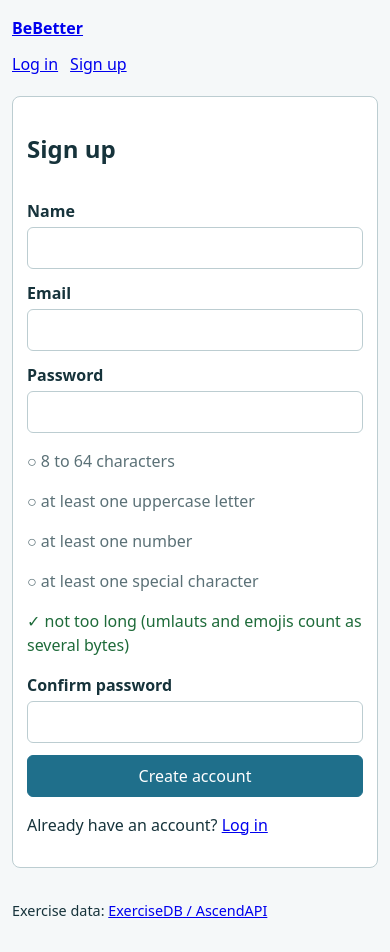
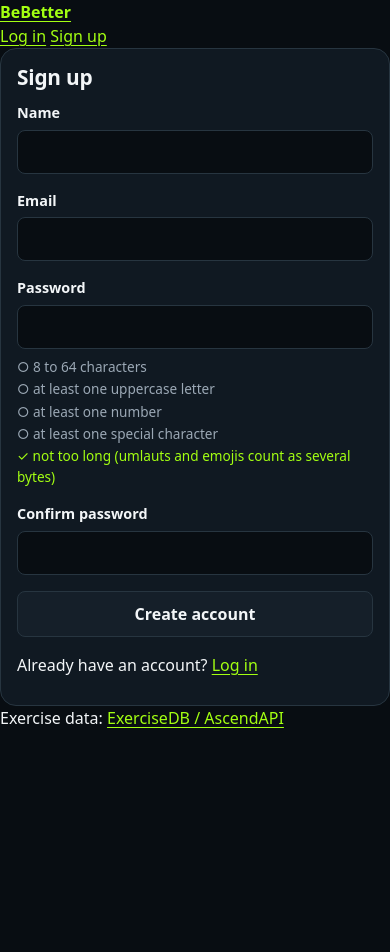
Before and after one commit to julianlaukert-sudo/BeBetter-Fitness-App, a React (Vite) app in the folder frontend/: page /register in a window 390 px wide. After the commit the page ends 844 px from the top, so only its background shows below. Built offline with nearby package versions, Linux system fonts and the light colour scheme; no server answers.

Commit message:
Add BeBetter dark theme and responsive navigation

```diff
--- a/frontend/package.json
+++ b/frontend/package.json
@@ -15,6 +15,7 @@
     "node": "22.x"
   },
   "dependencies": {
+    "lucide-react": "^1.66.0",
     "react": "^19.3.0",
     "react-dom": "^19.3.0",
     "react-router-dom": "^7.18.4",
--- a/frontend/src/style.css
+++ b/frontend/src/style.css
@@ -1,101 +1,392 @@
+/* BeBetter – zentrales Stylesheet*/
+
+/* ---------- Tokens ---------- */
 :root {
-  --color-text: #16333b;
-  --color-muted: #5b7177;
-  --color-border: #bccdd1;
-  --color-error: #9b2424;
-  --color-ok: #1e6b3a;
-  --color-accent: #1f6f8b;
-  --color-background: #f5f8f9;
+  --color-bg: #080d12;
+  --color-sidebar: #0b1117;
+  --color-surface: #101922;
+  --color-surface-raised: #151f29;
+  --color-border: #273540;
+  --color-border-strong: #364753;
+  --color-text: #f3f6f8;
+  --color-muted: #9ba8b5;
+  --color-faint: #6b7884;
+  --color-accent: #a3ff12;
+  --color-accent-hover: #b9ff52;
+  --color-accent-muted: #6fae16;
+  --color-accent-tint: #15230c;
+  --color-on-accent: #0a1203;
+  --color-error: #ff8a80;
+  --color-error-tint: #2a1416;
+
+  --space-1: 4px;
+  --space-2: 8px;
+  --space-3: 12px;
+  --space-4: 16px;
+  --space-5: 24px;
+  --space-6: 32px;
+  --space-7: 48px;
+
+  --radius-sm: 8px;
+  --radius-md: 12px;
+  --radius-lg: 16px;
+
+  --sidebar-width: 264px;
+  --tabbar-height: 64px;
+  --mobile-bar-height: 56px;
+  --content-max: 1400px;
+  --page-gutter: var(--space-4);
+  --font: system-ui, -apple-system, 'Segoe UI', Roboto, 'Helvetica Neue', Arial, sans-serif;
+
+  color-scheme: dark;
 }
 
-* { box-sizing: border-box; }
+/* Grundlagen */
+*, *::before, *::after { box-sizing: border-box; }
+
+html { -webkit-text-size-adjust: 100%; }
 
 body {
   margin: 0;
-  font: 17px/1.5 system-ui, sans-serif;
+  font: 16px/1.5 var(--font);
   color: var(--color-text);
-  background: var(--color-background);
+  background: var(--color-bg);
+  -webkit-font-smoothing: antialiased;
 }
 
-.app { max-width: 720px; margin: 0 auto; padding: 24px 20px; }
+h1, h2, h3 { margin: 0 0 var(--space-3); line-height: 1.2; font-weight: 700; letter-spacing: -0.01em; }
+h1 { font-size: 2rem; }
+h2 { font-size: 1.5rem; }
+h3 { font-size: 1.15rem; }
+p { margin: 0 0 var(--space-3); }
 
-.app-header {
+a { color: var(--color-accent); text-underline-offset: 3px; }
+a:hover { color: var(--color-accent-hover); }
+
+img { max-width: 100%; height: auto; }
+
+:focus-visible { outline: 2px solid var(--color-accent); outline-offset: 2px; }
+
+/* ---------- Formulare und Buttons ---------- */
+fieldset { border: 0; padding: 0; margin: 0; min-width: 0; }
+legend { padding: 0; margin-bottom: var(--space-2); font-size: 0.85rem; font-weight: 600; color: var(--color-muted); }
+
+label { display: block; margin: 0 0 var(--space-4); font-size: 0.9rem; font-weight: 600; }
+
+input, select, textarea {
+  display: block;
+  width: 100%;
+  min-height: 44px;
+  margin-top: 6px;
+  padding: 10px 12px;
+  font: inherit;
+  font-weight: 400;
+  color: var(--color-text);
+  background: var(--color-bg);
+  border: 1px solid var(--color-border);
+  border-radius: var(--radius-sm);
+}
+input::placeholder { color: var(--color-faint); }
+input:focus-visible, select:focus-visible, textarea:focus-visible {
+  outline: none;
+  border-color: var(--color-accent-muted);
+  box-shadow: 0 0 0 3px rgba(163, 255, 18, 0.18);
+}
+
+input[type='checkbox'], input[type='radio'] {
+  display: inline-block;
+  flex: none;
+  width: 18px;
+  height: 18px;
+  min-height: 0;
+  margin: 0;
+  padding: 0;
+  accent-color: var(--color-accent);
+}
+label:has(> input[type='checkbox']) { display: flex; align-items: center; gap: var(--space-3); font-weight: 500; }
+
+/* Fehlerhafte Felder: kräftiger Rahmen ohne Layoutsprung */
+[aria-invalid='true'] { border-color: var(--color-error); box-shadow: 0 0 0 1px var(--color-error); }
+
+/* Standard: ruhiger Button. Hauptaktionen werden gezielt mit .btn-primary markiert. */
+button {
+  min-height: 44px;
+  padding: 10px 18px;
+  font: inherit;
+  font-weight: 600;
+  color: var(--color-text);
+  background: var(--color-surface-raised);
+  border: 1px solid var(--color-border);
+  border-radius: var(--radius-sm);
+  cursor: pointer;
+}
+button:hover { border-color: var(--color-border-strong); }
+.btn-primary { color: var(--color-on-accent); background: var(--color-accent); border-color: var(--color-accent); }
+.btn-primary:hover { background: var(--color-accent-hover); border-color: var(--color-accent-hover); }
+button:disabled, fieldset[disabled] button { opacity: 0.5; cursor: not-allowed; }
+
+.icon-button {
+  display: inline-grid;
+  place-items: center;
+  min-width: 40px;
+  min-height: 40px;
+  padding: 8px;
+  color: var(--color-muted);
+  background: transparent;
+  border-color: transparent;
+}
+.icon-button:hover { color: var(--color-text); background: var(--color-surface-raised); border-color: transparent; }
+
+/* Meldungen  */
+[role='alert'], .form-errors { color: var(--color-error); }
+.form-errors {
+  margin-bottom: var(--space-4);
+  padding: var(--space-3) var(--space-4);
+  background: var(--color-error-tint);
+  border: 1px solid #5a2a2c;
+  border-radius: var(--radius-md);
+}
+.form-errors p:last-child, .form-errors ul:last-child { margin-bottom: 0; }
+.form-errors button { margin-top: var(--space-2); }
+
+.success, .status--ok { color: var(--color-accent); }
+.status--error { color: var(--color-error); }
+
+/* Hinweis aus dem AuthContext, falls der Browser keine Sitzung speichern kann */
+#root > p[role='alert'] { margin: 0; padding: var(--space-3) var(--space-4); background: var(--color-error-tint); }
+
+/* Bestehende Seitenbausteine  */
+.card {
+  padding: var(--space-5);
+  background: var(--color-surface);
+  border: 1px solid var(--color-border);
+  border-radius: var(--radius-lg);
+}
+.card + .card { margin-top: var(--space-5); }
+.card ul { padding-left: 22px; }
+.card li { margin: var(--space-4) 0; }
+
+/* Formulare direkt in einer Karte (Login, Registrierung, Onboarding, Profil) */
+.card > form { max-width: 560px; }
+.card > form + p { margin-top: var(--space-4); }
+
+.password-checks { margin: calc(-1 * var(--space-2)) 0 var(--space-4); padding: 0; list-style: none; font-size: 0.85rem; color: var(--color-muted); }
+.card .password-checks { padding-left: 0; }
+.password-checks li { margin: 2px 0; }
+.password-checks .ok { color: var(--color-accent); }
+
+/* Onboarding/Profil: Trainingstage */
+.day-options { display: grid; grid-template-columns: repeat(auto-fill, minmax(140px, 1fr)); gap: var(--space-2); margin-bottom: var(--space-4); }
+.day-options label {
+  margin: 0;
+  padding: 10px 12px;
+  background: var(--color-surface-raised);
+  border: 1px solid var(--color-border);
+  border-radius: var(--radius-sm);
+  cursor: pointer;
+}
+.day-options label:has(input:checked) { border-color: var(--color-accent-muted); background: var(--color-accent-tint); }
+
+/* Trainingskarten */
+.card article {
+  margin: var(--space-3) 0;
+  padding: var(--space-4);
+  background: var(--color-surface-raised);
+  border: 1px solid var(--color-border);
+  border-radius: var(--radius-md);
+}
+
+dialog {
+  width: min(92vw, 520px);
+  padding: var(--space-5);
+  color: var(--color-text);
+  background: var(--color-surface);
+  border: 1px solid var(--color-border);
+  border-radius: var(--radius-lg);
+}
+dialog::backdrop { background: rgba(4, 7, 10, 0.75); }
+dialog img { display: block; margin: var(--space-3) 0; border-radius: var(--radius-md); background: #fff; }
+
+/* ---------- Logo */
+.brand { display: inline-flex; align-items: center; gap: 10px; color: var(--color-text); text-decoration: none; }
+.brand:hover { color: var(--color-text); }
+.brand-mark { flex: none; color: var(--color-accent); }
+.brand-text { display: flex; flex-direction: column; }
+.brand-name { font-size: 1.35rem; font-weight: 800; line-height: 1; letter-spacing: -0.02em; }
+.brand-tagline { margin-top: 5px; font-size: 0.6rem; font-weight: 600; letter-spacing: 0.18em; text-transform: uppercase; color: var(--color-muted); }
+
+/* Lucide zeichnet die Hantel diagonal; im Logo und in der Navigation liegt sie waagerecht */
+.icon-dumbbell { transform: rotate(-45deg); }
+
+/* App-Layout */
+.app-shell { min-height: 100vh; min-height: 100dvh; }
+
+.sidebar { display: none; }
+
+.mobile-bar {
+  position: sticky;
+  top: 0;
+  z-index: 20;
   display: flex;
-  flex-wrap: wrap;
   align-items: center;
   justify-content: space-between;
-  gap: 12px;
+  padding: var(--space-3) var(--space-4);
+  padding-top: calc(var(--space-3) + env(safe-area-inset-top));
+  background: var(--color-bg);
+  border-bottom: 1px solid var(--color-border);
 }
 
-.app-header h1 { margin: 0; }
+.tab-bar {
+  position: fixed;
+  right: 0;
+  bottom: 0;
+  left: 0;
+  z-index: 20;
+  display: grid;
+  grid-auto-columns: 1fr;
+  grid-auto-flow: column;
+  padding-bottom: env(safe-area-inset-bottom);
+  background: var(--color-sidebar);
+  border-top: 1px solid var(--color-border);
+}
+.tab-bar a {
+  display: flex;
+  flex-direction: column;
+  align-items: center;
+  justify-content: center;
+  gap: 3px;
+  min-height: var(--tabbar-height);
+  font-size: 0.75rem;
+  font-weight: 600;
+  color: var(--color-muted);
+  text-decoration: none;
+}
+.tab-bar a:hover { color: var(--color-text); }
+.tab-bar a[aria-current='page'] { color: var(--color-accent); }
 
-nav { display: flex; flex-wrap: wrap; align-items: center; gap: 12px; }
+/* Beim Tippen in ein Eingabefeld: Tab-Leiste ausblenden, damit sie nicht über der Tastatur liegt */
+.app-shell:has(:is(input:not([type='checkbox']):not([type='radio']), select, textarea):focus) .tab-bar { display: none; }
 
-.user-info { width: 100%; margin: 0; color: var(--color-muted); }
+/* Platz für die feste Tab-Leiste, damit nichts verdeckt wird */
+.app-content { padding-bottom: calc(var(--tabbar-height) + env(safe-area-inset-bottom)); }
+.app-main, .app-content > .app-footer { width: 100%; max-width: var(--content-max); margin-inline: auto; }
+.app-main { padding: var(--space-5) var(--page-gutter); }
 
-.card {
-  background: #fff;
-  border: 1px solid var(--color-border);
-  border-radius: 8px;
-  padding: 20px;
-  margin-top: 20px;
+.app-footer { padding: 0 var(--page-gutter) var(--space-5); font-size: 0.8rem; color: var(--color-faint); }
+.app-footer p { margin: 0; }
+.app-footer a { color: var(--color-muted); }
+
+/* Gastseiten (Login, Registrierung)  */
+.guest-shell { display: flex; flex-direction: column; min-height: 100vh; min-height: 100dvh; }
+.guest-header, .guest-main, .guest-shell .app-footer { width: 100%; max-width: 520px; margin: 0 auto; }
+.guest-header { padding: var(--space-6) var(--space-4) var(--space-5); }
+.guest-shell .app-footer { padding-inline: var(--space-4); }
+.guest-main { flex: 1; padding: 0 var(--space-4) var(--space-5); }
+
+/* Handy und Tablet  */
+@media (max-width: 959px) {
+  /* Fokussierte Felder und Sprungziele nicht hinter Kopfzeile oder Tab-Leiste scrollen */
+  html {
+    scroll-padding-top: calc(var(--mobile-bar-height) + var(--space-4));
+    scroll-padding-bottom: calc(var(--tabbar-height) + env(safe-area-inset-bottom) + var(--space-4));
+  }
 }
 
-label { display: block; margin: 12px 0; font-weight: 600; }
-
-input, select {
-  display: block;
-  width: 100%;
-  margin-top: 4px;
-  padding: 8px;
-  font: inherit;
-  border: 1px solid var(--color-border);
-  border-radius: 6px;
+/* Sehr niedrige Bildschirme (z. B. Handy quer): kompaktere Leisten */
+@media (max-width: 959px) and (max-height: 480px) {
+  :root { --tabbar-height: 48px; }
+  .mobile-bar { position: static; }
+  .tab-bar a { flex-direction: row; gap: var(--space-2); }
 }
 
-fieldset { border: 0; padding: 0; margin: 0; }
-
-button {
-  padding: 8px 14px;
-  font: inherit;
-  cursor: pointer;
-  border: 1px solid var(--color-accent);
-  border-radius: 6px;
-  background: var(--color-accent);
-  color: #fff;
+/* Tablet */
+@media (min-width: 600px) {
+  :root { --page-gutter: var(--space-6); }
+  .app-main { padding-top: var(--space-6); }
 }
 
-fieldset[disabled] button, button[disabled] { opacity: 0.6; cursor: not-allowed; }
+/* Desktop: feste Sidebar  */
+@media (min-width: 960px) {
+  :root { --page-gutter: clamp(24px, 3vw, 48px); }
 
-nav button { background: transparent; color: var(--color-accent); }
+  .app-shell { display: grid; grid-template-columns: var(--sidebar-width) minmax(0, 1fr); }
+  .mobile-bar, .tab-bar { display: none; }
 
-.password-checks { list-style: none; padding: 0; margin: 0; color: var(--color-muted); }
-.password-checks .ok { color: var(--color-ok); }
+  .sidebar {
+    position: sticky;
+    top: 0;
+    display: flex;
+    flex-direction: column;
+    height: 100vh;
+    height: 100dvh;
+    padding: var(--space-5) var(--space-4);
+    overflow-y: auto;
+    background: var(--color-sidebar);
+    border-right: 1px solid var(--color-border);
+  }
+  .sidebar > .brand {
+    padding: 0 var(--space-2) var(--space-5);
+    margin-bottom: var(--space-4);
+    border-bottom: 1px solid var(--color-border);
+  }
 
-[role='alert'], .form-errors { color: var(--color-error); }
-.success, .status--ok { color: var(--color-ok); }
-.status--error { color: var(--color-error); }
-[aria-invalid='true'] { border: 2px solid var(--color-error); }
+  .side-nav { display: flex; flex-direction: column; gap: var(--space-1); }
+  .side-nav a {
+    display: flex;
+    align-items: center;
+    gap: var(--space-3);
+    padding: 10px 14px;
+    font-weight: 500;
+    color: var(--color-text);
+    text-decoration: none;
+    border: 1px solid transparent;
+    border-radius: var(--radius-sm);
+  }
+  .side-nav a:hover { background: var(--color-surface); }
+  .side-nav a[aria-current='page'] {
+    font-weight: 600;
+    color: var(--color-accent);
+    background: var(--color-accent-tint);
+    border-color: var(--color-accent-muted);
+  }
 
-footer { margin-top: 32px; font-size: 0.9rem; }
+  .sidebar-user {
+    display: flex;
+    align-items: center;
+    gap: var(--space-3);
+    margin-top: auto;
+    padding: var(--space-3);
+    background: var(--color-surface);
+    border: 1px solid var(--color-border);
+    border-radius: var(--radius-md);
+  }
+  .sidebar-user-name { flex: 1; min-width: 0; overflow: hidden; font-weight: 600; text-overflow: ellipsis; white-space: nowrap; }
 
-/* Handy-Breite */
-@media (max-width: 600px) {
-  body { font-size: 16px; }
-  .app { padding: 16px 12px; }
-  .app-header { flex-direction: column; align-items: flex-start; }
-  .card { padding: 14px; }
-  form button { width: 100%; }
+  .app-content { padding-bottom: 0; }
+  .app-main { padding-bottom: var(--space-5); }
 }
-/* Onboarding: Trainingstage */
-.day-options { display: grid; grid-template-columns: repeat(auto-fill, minmax(130px, 1fr)); gap: 0.5rem; margin-bottom: 1rem; }
-.day-options label { display: flex; align-items: center; gap: 0.5rem; }
-.day-options input { width: auto; margin: 0; }
 
-/* Trainingsseiten */
-article { border: 1px solid #bccdd1; padding: 14px; margin: 12px 0; }
-ul { padding-left: 22px; }
-li { margin: 16px 0; }
-dialog { max-width: min(90vw, 520px); border: 1px solid #bccdd1; }
-dialog::backdrop { background: #16333b99; }
-img { max-width: 100%; height: auto; }
+.avatar {
+  display: grid;
+  flex: none;
+  place-items: center;
+  width: 40px;
+  height: 40px;
+  font-weight: 700;
+  color: var(--color-accent);
+  background: var(--color-accent-tint);
+  border: 1px solid var(--color-accent-muted);
+  border-radius: 50%;
+}
+
+/* Handy */
+@media (max-width: 599px) {
+  h2 { font-size: 1.3rem; }
+  .card { padding: var(--space-4); }
+  .card form button:not(.icon-button) { width: 100%; }
+  .card form button:not(.icon-button) + button { margin-top: var(--space-2); }
+}
+
+@media (prefers-reduced-motion: reduce) {
+  *, *::before, *::after { transition: none !important; animation: none !important; }
+}
```
Also changed, not shown: 1 other file (tests, documents, lock files or other folders).
